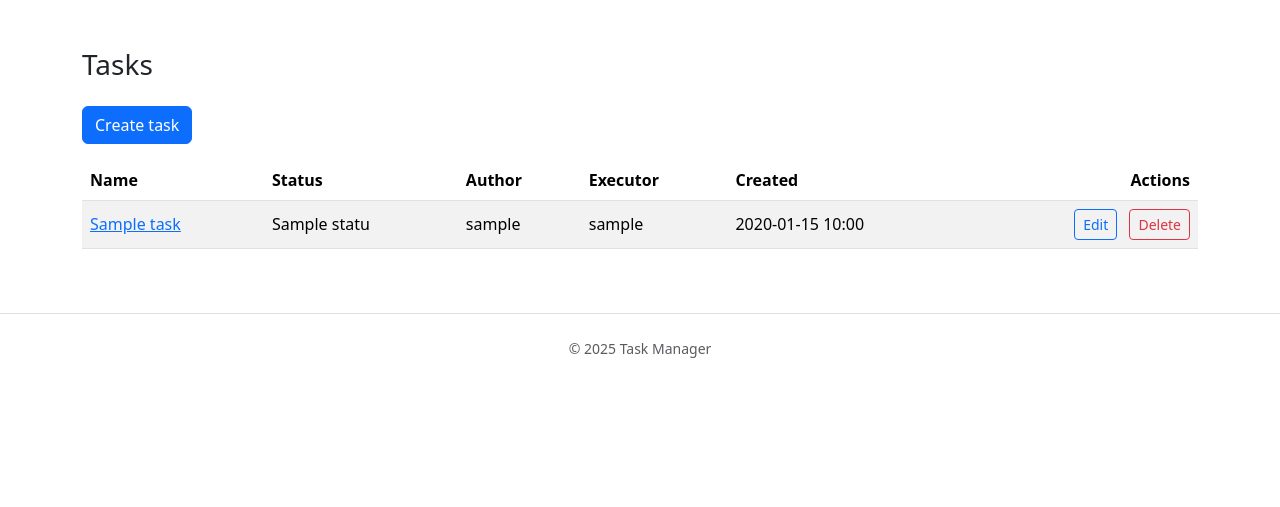
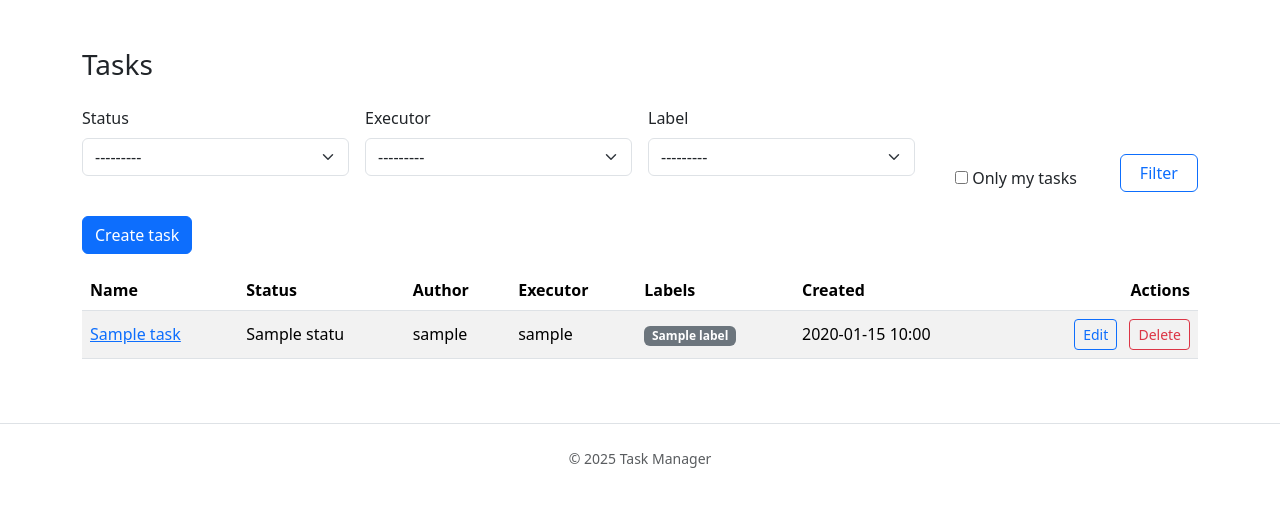
Before and after one commit to spoddub/python-project-52, a Django app: page /tasks/ in a window 1280 px wide. Shown: the part 57-564 px from the top of the page. Run offline with Django 5.2, Linux system fonts and the light colour scheme; a user stored in the database is signed in; tables that the repository leaves empty hold one stand-in row (values such as "Sample post"); some libraries are stand-ins or nearby versions.

Commit message:
add filters

```diff
--- /dev/null
+++ b/task_manager/filters.py
@@ -0,0 +1,38 @@
+import django_filters
+from django import forms
+from django.contrib.auth import get_user_model
+
+from .models import Label, Status, Task
+
+User = get_user_model()
+
+
+class TaskFilter(django_filters.FilterSet):
+    status = django_filters.ModelChoiceFilter(
+        queryset=Status.objects.all(),
+        label="Status",
+    )
+    executor = django_filters.ModelChoiceFilter(
+        queryset=User.objects.all(),
+        label="Executor",
+    )
+
+    label = django_filters.ModelChoiceFilter(
+        field_name="labels",
+        queryset=Label.objects.all(),
+        label="Label",
+    )
+    self_tasks = django_filters.BooleanFilter(
+        method="filter_self_tasks",
+        widget=forms.CheckboxInput(),
+        label="Only my tasks",
+    )
+
+    def filter_self_tasks(self, qs, name, value):
+        if value:
+            return qs.filter(author=self.request.user)
+        return qs
+
+    class Meta:
+        model = Task
+        fields = ("status", "executor", "label", "self_tasks")
--- a/task_manager/views.py
+++ b/task_manager/views.py
@@ -7,7 +7,9 @@ from django.db.models import ProtectedError
 from django.shortcuts import redirect, render
 from django.urls import reverse_lazy
 from django.views.generic import CreateView, DeleteView, DetailView, ListView, UpdateView
+from django_filters.views import FilterView
 
+from .filters import TaskFilter
 from .forms import TaskForm
 from .models import Label, Status, Task
 
@@ -139,10 +141,19 @@ class OnlyAuthorDeleteMixin(UserPassesTestMixin):
         return redirect("tasks_list")
 
 
-class TasksListView(LoginRequiredMixin, ListView):
+class TasksListView(LoginRequiredMixin, FilterView):
     model = Task
     template_name = "tasks/list.html"
     context_object_name = "tasks"
+    filterset_class = TaskFilter
+    paginate_by = 20
+
+    def get_queryset(self):
+        return (
+            Task.objects.select_related("status", "author", "executor")
+            .prefetch_related("labels")
+            .all()
+        )
 
 
 class TaskDetailView(LoginRequiredMixin, DetailView):
--- a/templates/tasks/list.html
+++ b/templates/tasks/list.html
@@ -1,7 +1,29 @@
 {% extends "base.html" %}
+{% load django_bootstrap5 %}
 {% block title %}Tasks — Task Manager{% endblock %}
 {% block content %}
 <h1 class="h3 mb-4">Tasks</h1>
+
+<form method="get" class="row g-3 mb-4">
+  <div class="col-md-3">
+    {% bootstrap_field filter.form.status show_label=True %}
+  </div>
+  <div class="col-md-3">
+    {% bootstrap_field filter.form.executor show_label=True %}
+  </div>
+  <div class="col-md-3">
+    {% bootstrap_field filter.form.label show_label=True %}
+  </div>
+  <div class="col-md-2 d-flex align-items-end">
+    <div class="form-check">
+      {{ filter.form.self_tasks }}
+      <label class="form-check-label" for="{{ filter.form.self_tasks.id_for_label }}">Only my tasks</label>
+    </div>
+  </div>
+  <div class="col-md-1 d-flex align-items-end">
+    <button type="submit" class="btn btn-outline-primary w-100">Filter</button>
+  </div>
+</form>
 
 <div class="mb-3">
   <a class="btn btn-primary" href="{% url 'tasks_create' %}">Create task</a>
@@ -14,6 +36,7 @@
       <th>Status</th>
       <th>Author</th>
       <th>Executor</th>
+      <th>Labels</th>
       <th>Created</th>
       <th class="text-end">Actions</th>
     </tr>
@@ -25,6 +48,11 @@
         <td>{{ t.status.name }}</td>
         <td>{{ t.author.username }}</td>
         <td>{{ t.executor.username|default:"—" }}</td>
+        <td>
+          {% for lbl in t.labels.all %}
+            <span class="badge text-bg-secondary">{{ lbl.name }}</span>
+          {% empty %} — {% endfor %}
+        </td>
         <td>{{ t.created_at|date:"Y-m-d H:i" }}</td>
         <td class="text-end">
           <a class="btn btn-sm btn-outline-primary me-2" href="{% url 'tasks_update' t.pk %}">Edit</a>
@@ -36,7 +64,7 @@
         </td>
       </tr>
     {% empty %}
-      <tr><td colspan="6" class="text-body-secondary">No tasks yet</td></tr>
+      <tr><td colspan="7" class="text-body-secondary">No tasks found</td></tr>
     {% endfor %}
   </tbody>
 </table>
```
Also changed, not shown: task_manager/tests/test_tasks_filter.py (added, +70 -0 lines).
